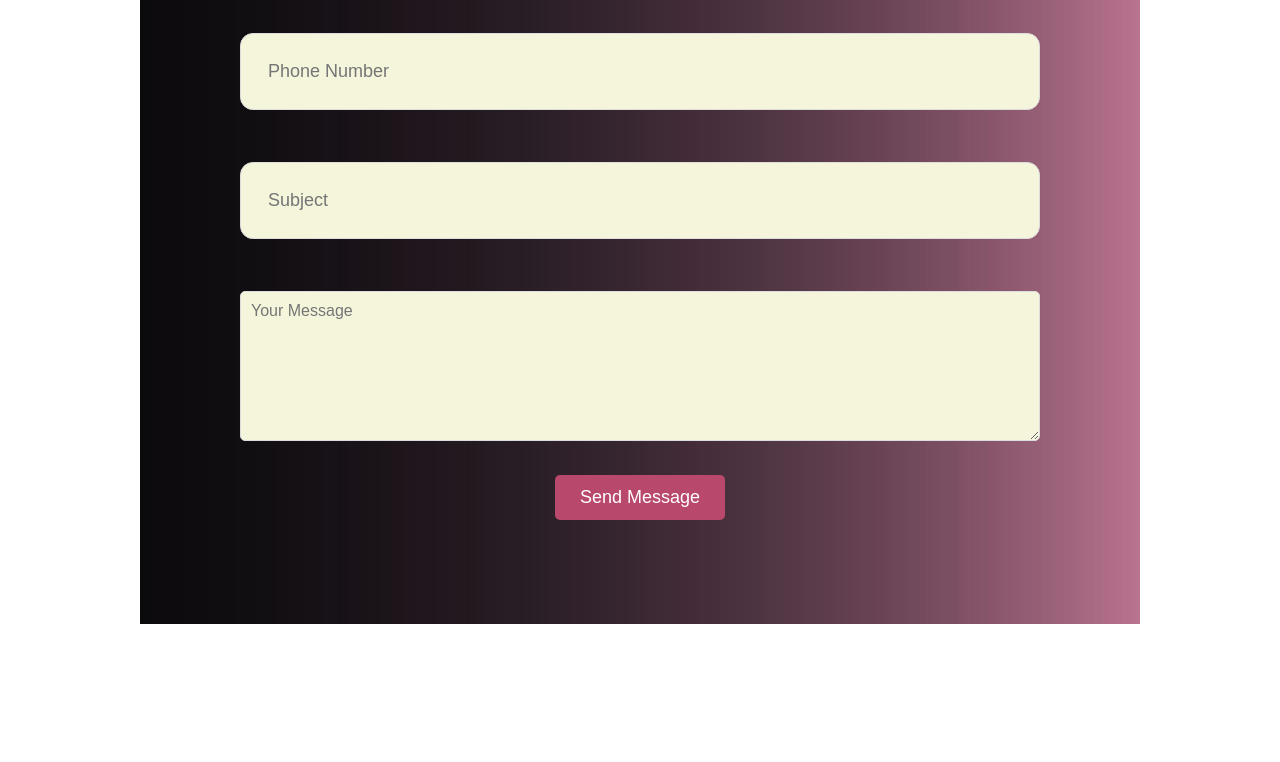
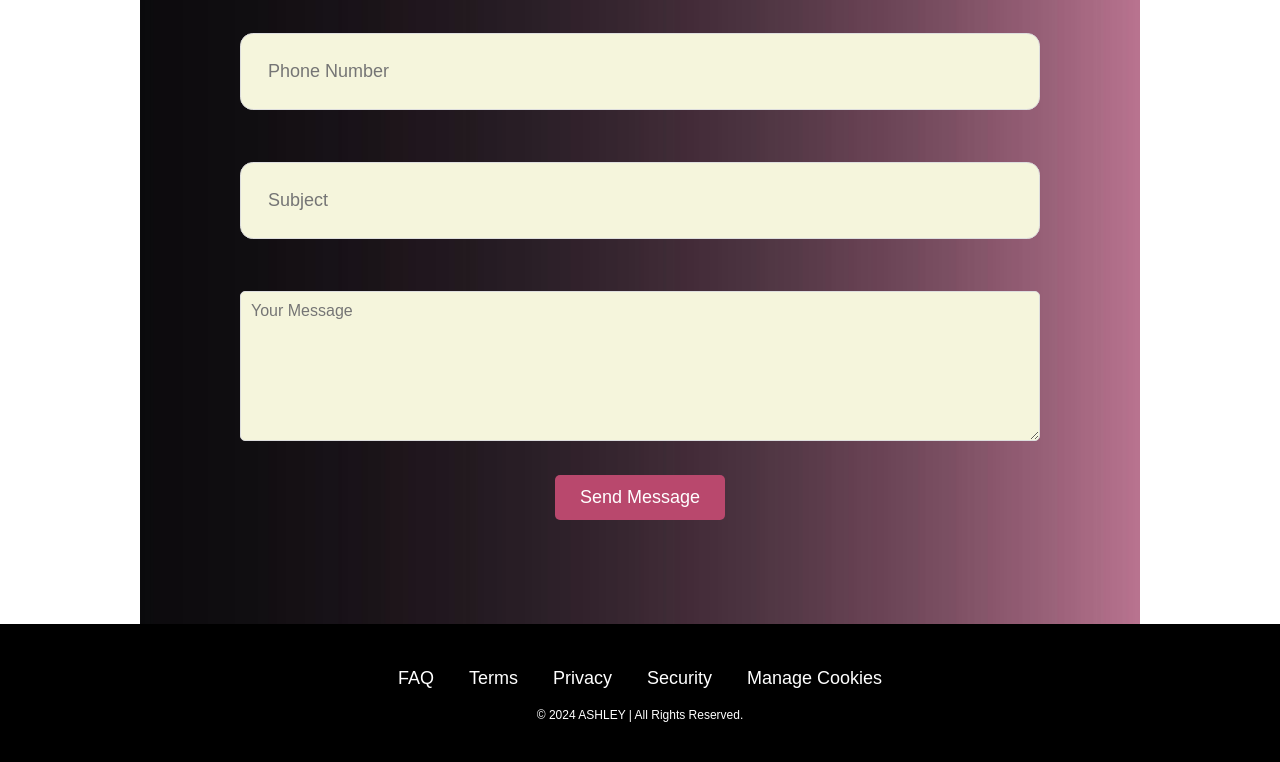
Before and after one commit to ashley0601/pelec-finals, a plain HTML site: page message.html in a window 1280 px wide. Shown: the part 535-1297 px from the top of the page. Before the commit the page ends 1159 px from the top, so only its background shows below. Drawn offline with nearby package versions, Linux system fonts and the light colour scheme.

Commit message:
new changes

```diff
--- a/message.html
+++ b/message.html
@@ -76,5 +76,26 @@
         </form>
       </section>
     </main>
+    <!-- Footer section with links to other pages and copyright information -->
+    <footer id="footer" class="footer">
+      <ul class="list">
+        <li>
+          <a href="#">FAQ</a>
+        </li>
+        <li>
+          <a href="#">Terms</a>
+        </li>
+        <li>
+          <a href="#">Privacy</a>
+        </li>
+        <li>
+          <a href="#">Security</a>
+        </li>
+        <li>
+          <a href="#">Manage Cookies</a>
+        </li>
+      </ul>
+      <p class="copyright">© 2024 ASHLEY | All Rights Reserved.</p>
+    </footer>
   </body>
 </html>
```
Also changed, not shown: project.html (+21 -0 lines), skills.html (+21 -0 lines).
